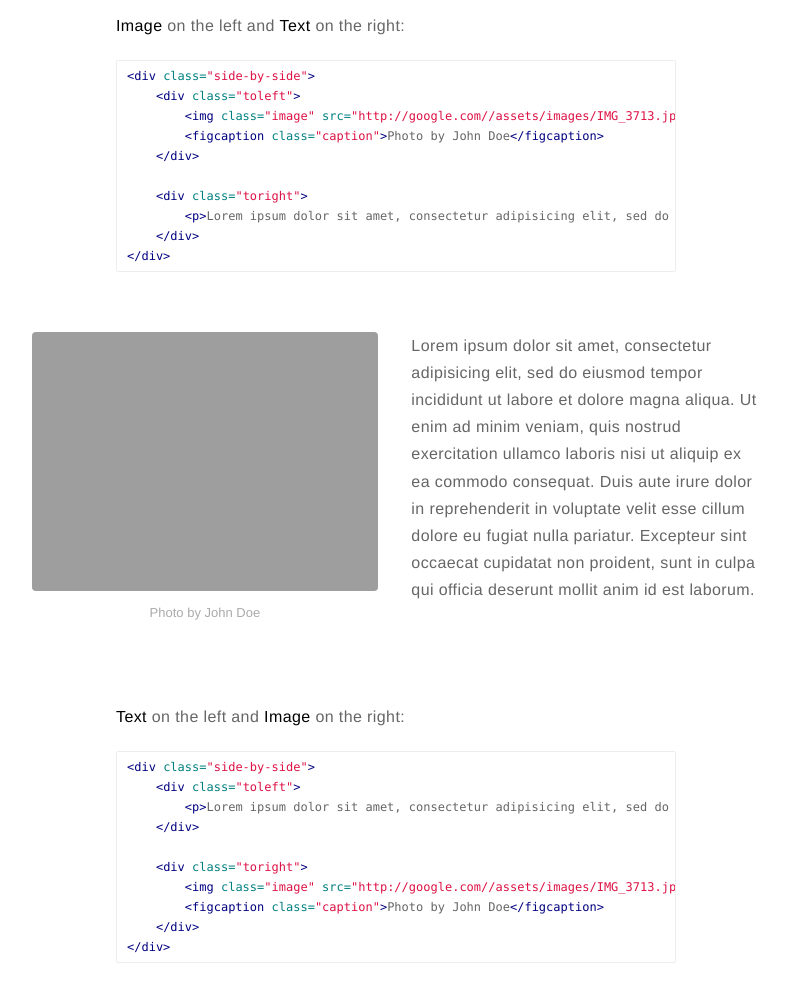
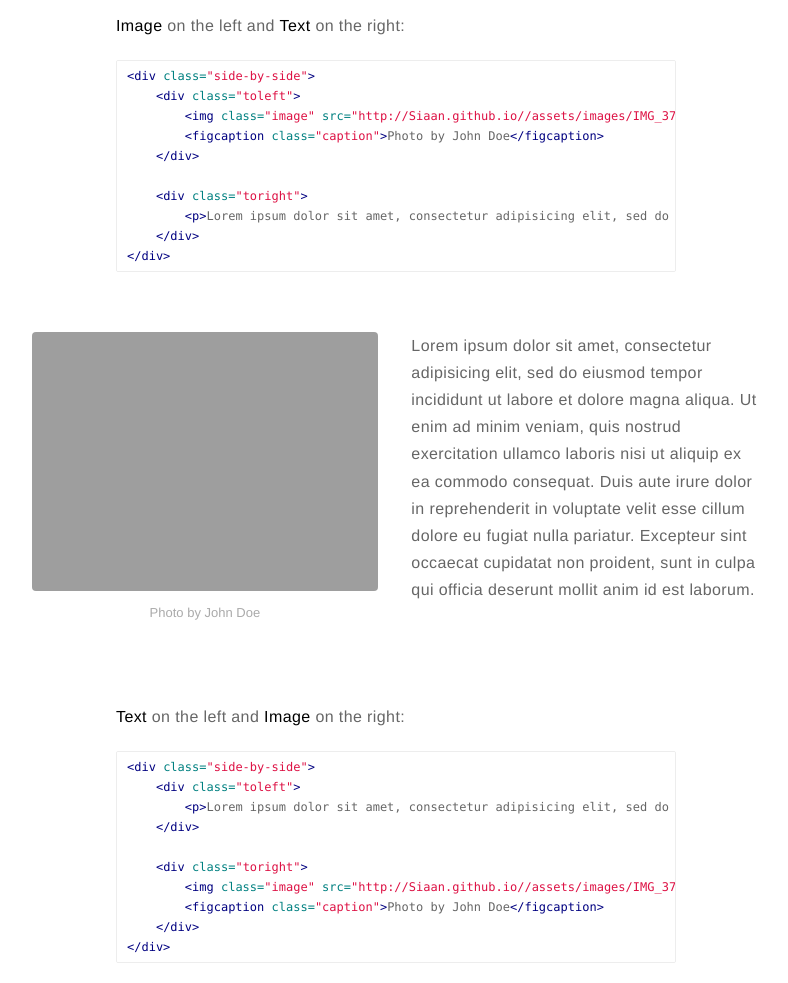
Before and after one commit to Siaan/Siaan.github.io, a Jekyll site: the page built from _posts/2015-02-24-markdown-extra-components.markdown, in a window 1280 px wide and 1400 px high, scrolled down 1068 px. Shown: the part 151-1134 px from the top of the window, without its empty margins (244-1032 px from the left). Built offline with Jekyll 4.4.1, drawn with Linux system fonts in a browser that asks for light colours; comment, search, counter and statistics services are not loaded.

Commit message:
Update _config.yml

```diff
--- a/_config.yml
+++ b/_config.yml
@@ -1,6 +1,6 @@
 # main text of home
 name: Sian
-bio: up? work on machine learning and robotics projects. In constant pursuit of the hitchhiker's guide to challenging technical roles, especially those with a basis in large-scale datasets, statistical inference and analytics.
+bio: upd? work on machine learning and robotics projects. In constant pursuit of the hitchhiker's guide to challenging technical roles, especially those with a basis in large-scale datasets, statistical inference and analytics.
 
 # twitter summary info
 description: A blog about technology and stuff related
@@ -16,7 +16,7 @@
 #resume-external: false
 #resume-url: https://google.com/?q=my+resume
 
-url: http://google.com
+url: http://Siaan.github.io
 # your url: http://USERNAME.github.io
 
 permalink: /:title/
```
